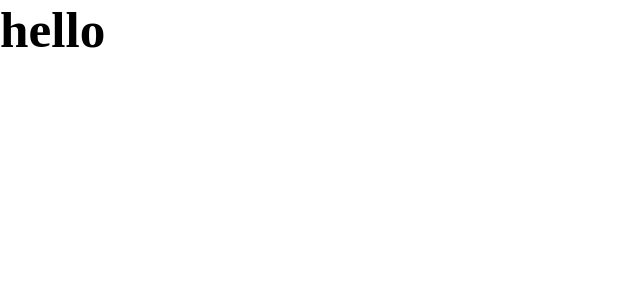
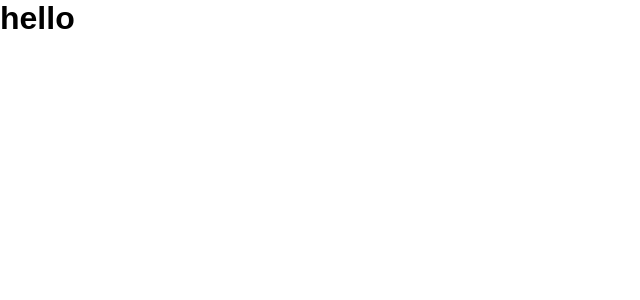
Before and after one commit to p4kz/udemy-react, a React (Create React App) app in the folder react-landing-page/: page / in a window 1280 px wide. Shown: the top 300 px of the page, without its empty margins (0-640 px from the left). Built offline with nearby package versions, Linux system fonts and the light colour scheme.

Commit message:
add fonts in global theme - react landing page

```diff
--- a/react-landing-page/src/styles/global-styles.js
+++ b/react-landing-page/src/styles/global-styles.js
@@ -1,13 +1,24 @@
-import { createGlobalStyle } from "styled-components";
+import { createGlobalStyle, css } from "styled-components";
 
 export const GlobalStyles = createGlobalStyle`
+  @import url('https://fonts.googleapis.com/css2?family=Montserrat:ital,wght@0,900;1,900&family=Open+Sans:ital,wght@0,300;0,700;1,300;1,700&display=swap');
+
   * {
     margin: 0;
     padding:0;
     box-sizing: border-box;
   }
 
+  html {
+    font-size: 62.5%;
+  }
+
   body {
+    font-family: ${({ theme }) => theme.font.family.default};
     font-size: 1.6rem;
   }
+
+  h1 {
+    font-family: ${({ theme }) => theme.font.family.secundary};
+  }
 `;
--- a/react-landing-page/src/styles/theme.js
+++ b/react-landing-page/src/styles/theme.js
@@ -5,4 +5,10 @@ export const theme = {
     secundaryColor: '#DC143C',
     white: '#ffffff'
   },
+  font: {
+    family: {
+      default: "'Open Sans', sans-serif",
+      secundary: "'Montserrat', sans-serif",
+    }
+  }
 }
```
